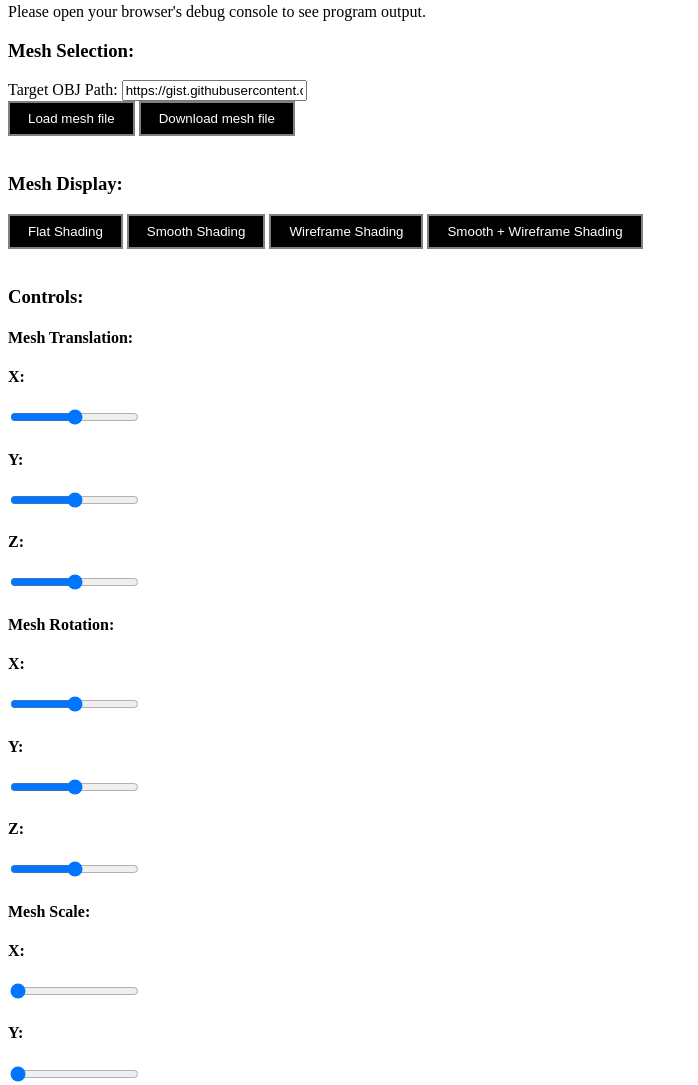
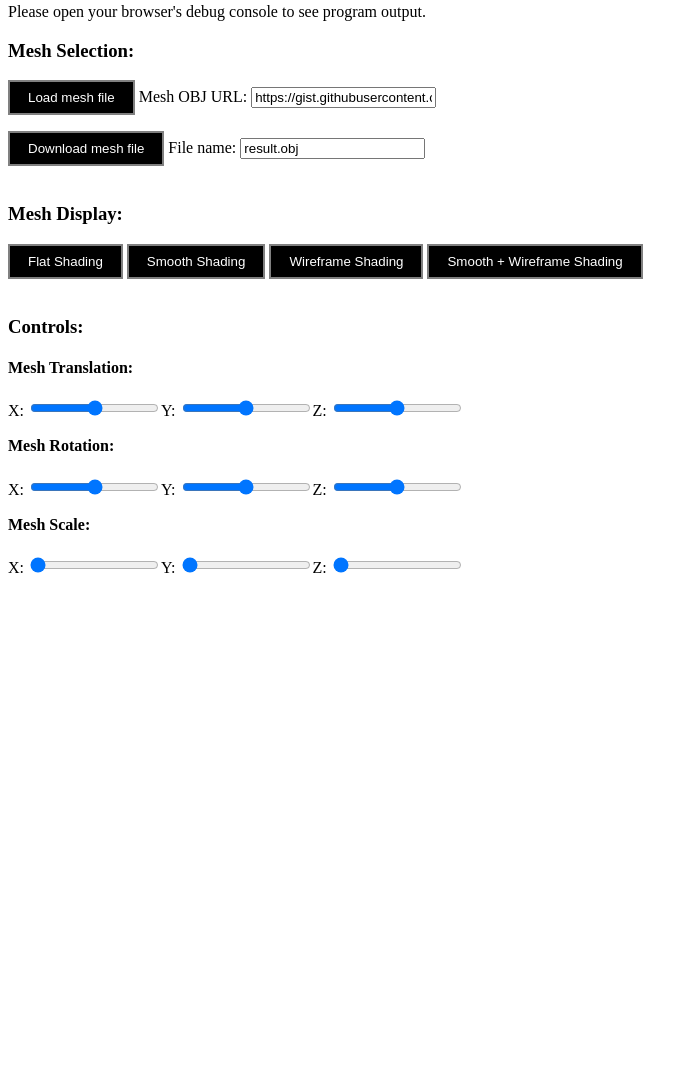
Before and after one commit to b1skit/GeometricModeling, a plain HTML site: page index.html in a window 1280 px wide. Shown: the part 509-1594 px from the top of the page, without its empty margins (0-698 px from the left). After the commit the page ends 1086 px from the top, so only its background shows below. Drawn offline with Linux system fonts and the light colour scheme; a script that the page names is missing.

Commit message:
Final cleanup and UI tweaks

```diff
--- a/index.html
+++ b/index.html
@@ -43,16 +43,21 @@
 
         <h3>Mesh Selection:</h3>
 
-		<div class="textInputGroup">
-			<label for="urlInput" id="urlInputLabel" >Target OBJ Path:</label>
+		<div class="buttonGroup">
+			<button onclick="loadOBJ(document.getElementById('urlInput').value)">Load mesh file</button>
+
+			<label for="urlInput" id="urlInputLabel" >Mesh OBJ URL:</label>
 			<input type="text" id="urlInput" value="https://gist.githubusercontent.com/MaikKlein/0b6d6bb58772c13593d0a0add6004c1c/raw/48cf9c6d1cdd43cc6862d7d34a68114e2b93d497/cube.obj" ></input>
 		</div>
 
+		<p></p>
+        <div class="buttonGroup">
+			<!-- <button onclick="loadOBJ(document.getElementById('urlInput').value)">Load mesh file</button> -->
 
-        <div class="buttonGroup">
-			<button onclick="loadOBJ(document.getElementById('urlInput').value)">Load mesh file</button>
+            <button onclick="downloadOBJ(document.getElementById('filenameInput').value)">Download mesh file</button>
 
-            <button onclick="downloadOBJ()">Download mesh file</button>
+			<label for="filenameInput" id="filenameInputLabel" >File name:</label>
+			<input type="text" id="filenameInput" value="result.obj" ></input>
         </div>
 
         <br>
@@ -73,61 +78,59 @@
 
 
         <h4>Mesh Translation:</h4>
+		<div class="sliderGroup">
+			<div class="slideContainer">
+				<label for="mesh_translation_x" id="mesh_translation_x_label" >X:</label>
+				<input id="mesh_translation_x" type="range" min="-100" max="100" step="0.001" value="0" class="slider" oninput="updateMeshTransform(0, this.value)"></input>
+			</div>
 
-        <h4>X:</h4>
+			<div class="slideContainer">
+				<label for="mesh_translation_y" id="mesh_translation_y_label" >Y:</label>
+				<input id="mesh_translation_y" type="range" min="-100" max="100" step="0.001" value="0" class="slider" oninput="updateMeshTransform(1, this.value)"></input>
+			</div>
+
+			<div class="slideContainer">
+				<label for="mesh_translation_z" id="mesh_translation_z_label" >Z:</label>
+				<input id="mesh_translation_z" type="range" min="-100" max="100" step="0.001" value="0" class="slider" oninput="updateMeshTransform(2, this.value)"></input>
+			</div>
+		</div>
+
+        <br>
+        <h4>Mesh Rotation:</h4>
         <div class="slideContainer">
-            <input id="mesh_translation_x" type="range" min="-250" max="250" step="0.001" value="0" class="slider" oninput="updateMeshTransform(0, this.value)">
+			<label for="mesh_rotation_x" id="mesh_rotation_x_label" >X:</label>
+            <input id="mesh_rotation_x" type="range" min="-360" max="360" step="0.001" value="0" class="slider" oninput="updateMeshTransform(3, this.value)"></input>
         </div>
 
-        <h4>Y:</h4>
-        <div class="slideContainer"></div>
-            <input id="mesh_translation_y" type="range" min="-250" max="250" step="0.001" value="0" class="slider" oninput="updateMeshTransform(1, this.value)">
-        </div>
-        <h4>Z:</h4>
-        <div class="slideContainer"></div>
-            <input id="mesh_translation_z" type="range" min="-250" max="250" step="0.001" value="0" class="slider" oninput="updateMeshTransform(2, this.value)">
+        <div class="slideContainer">
+			<label for="mesh_rotation_y" id="mesh_rotation_y_label" >Y:</label>
+            <input id="mesh_rotation_y" type="range" min="-360" max="360" step="0.001" value="0" class="slider" oninput="updateMeshTransform(4, this.value)"></input>
         </div>
 
-
-        <h4>Mesh Rotation:</h4>
-
-        <h4>X:</h4>
         <div class="slideContainer">
-            <input id="mesh_rotation_x" type="range" min="-360" max="360" step="0.001" value="0" class="slider" oninput="updateMeshTransform(3, this.value)">
+			<label for="mesh_rotation_z" id="mesh_rotation_z_label" >Z:</label>
+            <input id="mesh_rotation_z" type="range" min="-360" max="360" step="0.001" value="0" class="slider" oninput="updateMeshTransform(5, this.value)"></input>
         </div>
 
-        <h4>Y:</h4>
-        <div class="slideContainer"></div>
-            <input id="mesh_rotation_y" type="range" min="-360" max="360" step="0.001" value="0" class="slider" oninput="updateMeshTransform(4, this.value)">
+		<br>
+        <h4>Mesh Scale:</h4>
+        <div class="slideContainer">
+			<label for="mesh_scale_x" id="mesh_scale_x_label" >X:</label>
+            <input id="mesh_scale_x" type="range" min="0.01" max="10" step="0.1" value="0" class="slider" oninput="updateMeshTransform(6, this.value)"></input>
         </div>
 
-        <h4>Z:</h4>
-        <div class="slideContainer"></div>
-            <input id="mesh_rotation_z" type="range" min="-360" max="360" step="0.001" value="0" class="slider" oninput="updateMeshTransform(5, this.value)">
+        <div class="slideContainer">
+			<label for="mesh_scale_y" id="mesh_scale_y_label" >Y:</label>
+            <input id="mesh_scale_y" type="range" min="0.01" max="10" step="0.1" value="0" class="slider" oninput="updateMeshTransform(7, this.value)"></input>
         </div>
 
-
-        <h4>Mesh Scale:</h4>
-
-        <h4>X:</h4>
         <div class="slideContainer">
-            <input id="mesh_scale_x" type="range" min="0.01" max="10" step="0.1" value="0" class="slider" oninput="updateMeshTransform(6, this.value)">
+			<label for="mesh_scale_z" id="mesh_scale_z_label" >Z:</label>
+            <input id="mesh_scale_z" type="range" min="0.01" max="10" step="0.1" value="0" class="slider" oninput="updateMeshTransform(8, this.value)"></input>
         </div>
 
-        <h4>Y:</h4>
-        <div class="slideContainer"></div>
-            <input id="mesh_scale_y" type="range" min="0.01" max="10" step="0.1" value="0" class="slider" oninput="updateMeshTransform(7, this.value)">
-        </div>
-        <h4>Z:</h4>
-        <div class="slideContainer"></div>
-            <input id="mesh_scale_z" type="range" min="0.01" max="10" step="0.1" value="0" class="slider" oninput="updateMeshTransform(8, this.value)">
-        </div>
+		<!-- TODO: Implement camera controls -->
 
-
-        <!--
-            TODO:  Add a "reset" button
-            OR... Just implement camera controls?
-        -->
     </body>
 
 
--- a/scripts/mainProgram.js
+++ b/scripts/mainProgram.js
@@ -35,27 +35,28 @@ function setActiveShadingMode(shadingMode)
 
 function loadOBJ(objURL)
 {
-	// TODO: CLEANUP:
-	//objURL = 'http://www.sfu.ca/~abadke/temp/halfMonster.obj';
-	// objURL = 'http://www.sfu.ca/~abadke/temp/pyramid.obj';
+	// DEBUG: Override URLS
 	//objURL = 'https://gist.githubusercontent.com/MaikKlein/0b6d6bb58772c13593d0a0add6004c1c/raw/48cf9c6d1cdd43cc6862d7d34a68114e2b93d497/cube.obj';
-	// objURL = 'https://www.cs.sfu.ca/~haoz/teaching/cmpt464/assign/a1/goodhand.obj';
 	//objURL = 'https://www.cs.sfu.ca/~haoz/teaching/cmpt464/assign/a1/horse_s.obj';
+	//objURL = 'https://www.cs.sfu.ca/~haoz/teaching/cmpt464/assign/a1/goodhand.obj';
 	//objURL = 'https://www.cs.sfu.ca/~haoz/teaching/cmpt464/assign/a1/venus.obj';
 	//objURL = 'https://www.cs.sfu.ca/~haoz/teaching/cmpt464/assign/a1/wheel.obj';
 	//objURL = 'https://www.cs.sfu.ca/~haoz/teaching/cmpt464/assign/a1/walking_monster.obj';
-	objURL = 'https://www.cs.sfu.ca/~haoz/teaching/cmpt464/assign/a1/horse.obj';
+	//objURL = 'https://www.cs.sfu.ca/~haoz/teaching/cmpt464/assign/a1/horse.obj';
+
+	// Create a new render object and add it to the scene:
+	theRenderObject = new renderObject();
+	theSceneManager._scene.setRenderObject(theRenderObject);
 
 	loadOBJFromURL(objURL);
 }
 
 
-function downloadOBJ()
+function downloadOBJ(filename)
 {
 	if (theSceneManager._scene._renderObject.isInitialized())
 	{
 		var text 		= theSceneManager._scene._renderObject._mesh.convertMeshToOBJ();
-		var filename 	= "result.obj";
 
 		// Trigger a download:
 		var element = document.createElement('a');
--- a/scripts/renderObjects.js
+++ b/scripts/renderObjects.js
@@ -190,6 +190,15 @@ class shader
             theVector
         );
     }
+
+	// Upload an integer value:
+	setUnform1i(locationName, theValue)
+	{
+		gl.uniform1i(
+			gl.getUniformLocation(this._shaderProgram, locationName),
+            theValue
+		);
+	}
 }
 
 
--- a/scripts/sceneObjects.js
+++ b/scripts/sceneObjects.js
@@ -95,6 +95,8 @@ class sceneManager
 
 				// Upload the wireframe color:
 				this._scene._renderObject._mesh._material._shader.setUniform3fv(gl, 'in_color', this._scene._renderObject._mesh._material._wireframeColor);
+				this._scene._renderObject._mesh._material._shader.setUnform1i('in_isWireframe', 1);
+
 				gl.lineWidth(2.0);	// Deprecated, doesn't seem to have any effect but we set it anyway..
 
 				// Draw!
@@ -129,6 +131,8 @@ class sceneManager
 
 		// Upload appropriate color:
 		activeShader.setUniform3fv(gl, 'in_color', isWireframe ? this._scene._renderObject._mesh._material._wireframeColor : this._scene._renderObject._mesh._material._color);
+
+		this._scene._renderObject._mesh._material._shader.setUnform1i('in_isWireframe', 0);
 	}
 }
 
--- a/scripts/shaders.js
+++ b/scripts/shaders.js
@@ -49,6 +49,7 @@ precision highp float;
 // Uniforms:
 uniform vec3 in_cameraPosW;
 uniform vec3 in_color; 			// A single color
+uniform int in_isWireframe;		// Boolean
 
 // Vertex->Fragment inputs:
 varying vec4 fragPosW;
@@ -83,7 +84,6 @@ void main()
 	// Tonemap to [0,1]:
 	shadedColor = shadedColor / (vec3(1) + shadedColor);
 
-	gl_FragColor = vec4(shadedColor, 1.0);
-	//gl_FragColor = vec4(fragNormal, 1.0);
+	gl_FragColor = vec4(in_isWireframe ==  0 ? shadedColor : in_color, 1.0);
 }
 `;
--- a/style.css
+++ b/style.css
@@ -22,3 +22,8 @@ video
 {
     background-color: teal;
 }
+
+.slideContainer
+{
+    float:              left;
+}
```
